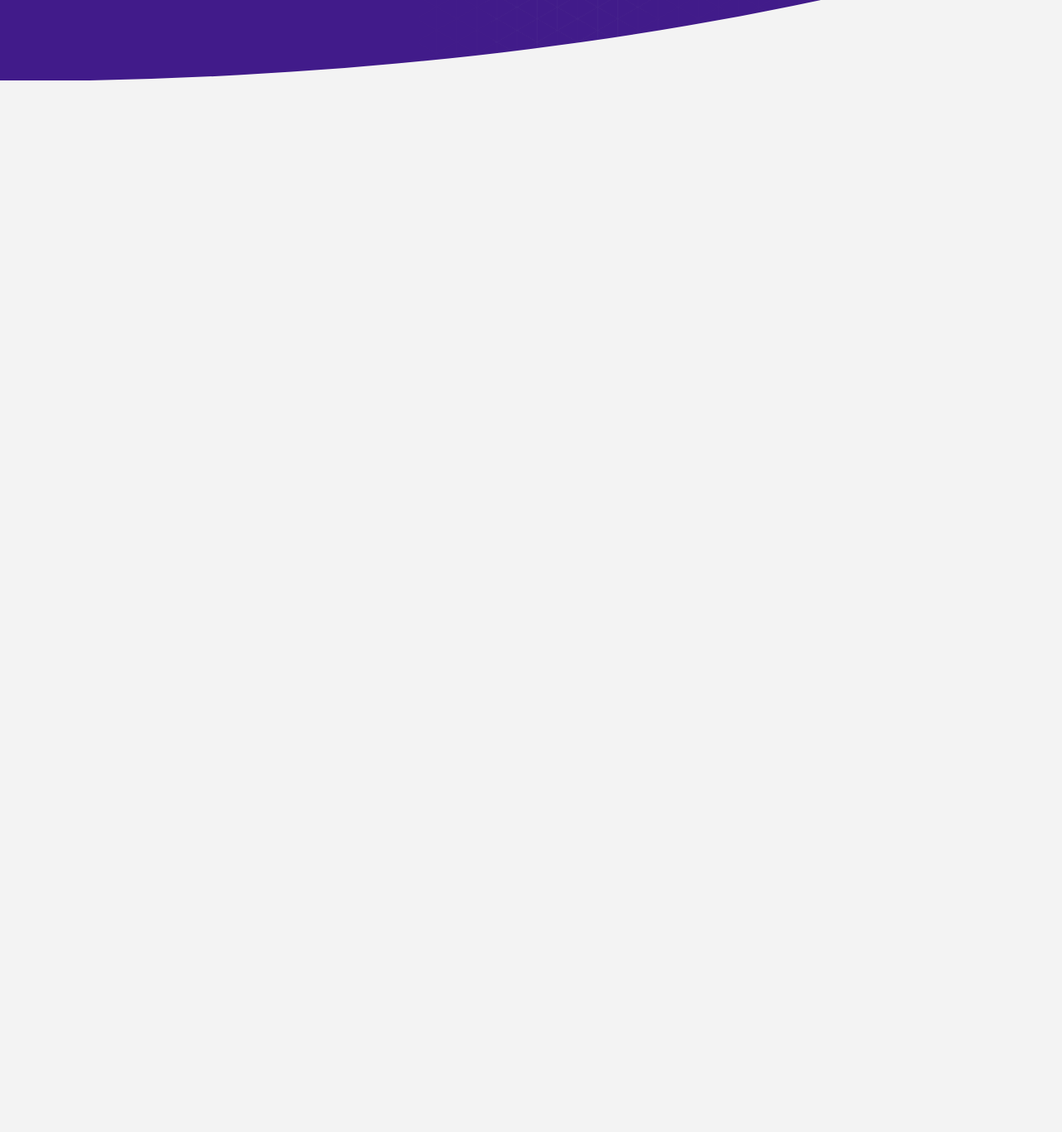
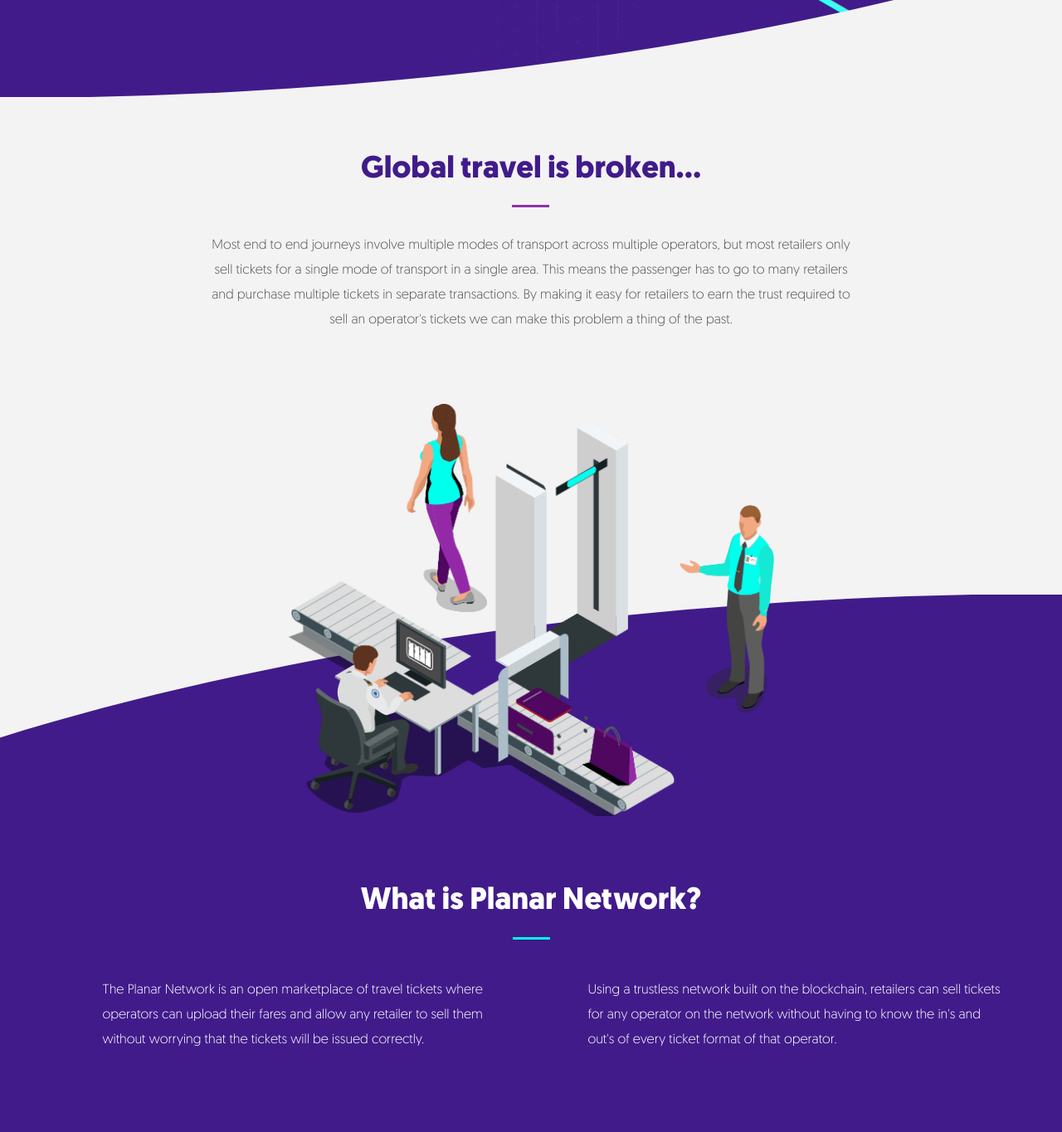
Before and after one commit to jafar70/SalamiNetwork, a plain HTML site: page index.html in a window 1280 px wide. Shown: the part 770-2135 px from the top of the page at 83% size. Before the commit the page ends 867 px from the top, so only its background shows below. Drawn offline with Linux system fonts and the light colour scheme; files whose address does not match are found by name.

Commit message:
Added introduction section

```diff
--- /dev/null
+++ b/assets/css/base/_curve.scss
@@ -0,0 +1,34 @@
+.curve-flip{
+  &:before {
+    content: "";
+    width: 100%;
+    display: block;
+    height: 220px;
+    background-image: url(../img/curve.svg);
+    background-size: contain;
+    background-color: transparent;
+    background-repeat: no-repeat;
+    background-position: right -5px bottom -1px;
+    transform: rotate(180deg);
+  }
+}
+
+
+.curve{
+  &:after {
+    content: "";
+    width: 100%;
+    display: block;
+    height: 220px;
+    z-index: 10;
+    position: relative;
+    background-image: url(../img/curve.svg);
+    background-size: contain;
+    background-color: transparent;
+    background-repeat: no-repeat;
+    background-position: right -5px bottom -1px;
+    @media (min-width: 1200px) {
+        margin-top: 60px;
+    }
+  }
+ }
--- a/assets/css/base/_main.scss
+++ b/assets/css/base/_main.scss
@@ -11,6 +11,10 @@
     background: #f3f3f3;
     font-size: 16px;
     line-height: 30px;
+}
+
+h2{
+  font-size: 37px;
 }
 
 .underline{
@@ -34,4 +38,84 @@
       }
     }
   }
+  &.underline-primary:after {
+     background-color: #8d33aa;
+  }
+  &.underline--center{
+    &:after{
+      display: block;
+      margin-left: auto;
+      margin-right: auto;
+    }
+  }
 }
+
+.introduction{
+  margin-top: 35px;
+  padding-bottom: 300px;
+  @media only screen and (max-width: 960px){
+    padding-bottom: 30%;
+  }
+  .introduction__row{
+    display: grid;
+    grid-template-columns: 66.66%;
+    justify-content: center;
+    @media only screen and (max-width: 960px) {
+        grid-template-columns: auto;
+    }
+    .introduction__text{
+      text-align: center;
+      .introduction__title{
+         font-size: 37px;
+      }
+      .introduction__description{
+
+      }
+    }
+  }
+}
+
+.whatis{
+  background-color: #411b8a;
+  padding-bottom: 80px;
+  .whatis__title{
+    color: #fff;
+    text-align: center;
+  }
+  .whatis__img-container{
+    max-width: 50%;
+    margin: 0 auto;
+    @media only screen and (max-width: 960px) {
+      max-width: 75%;
+    }
+    .whatis__img{
+      max-width: 100%;
+      position: relative;
+      margin: -450px auto 40px;
+//       @media only screen and (max-width: 960px) {
+//             margin-top: -48%;
+//       }
+    }
+  }
+  .whatis__row{
+    display: grid;
+    grid-template-columns: 1fr 1fr;
+    @media only screen and (max-width: 960px) {
+      grid-template-columns: 1fr;
+    }
+    .whatis__text{
+      padding-right: 10px;
+      padding-left: 10px;
+      margin-left: 10%;
+      @media only screen and (max-width: 960px) {
+        margin-left: 0;
+      }
+      p{
+        color: #fff;
+        @media only screen and (max-width: 960px) {
+          text-align: center;
+        }
+      }
+    }
+  }
+}
--- a/assets/css/components/_hero.scss
+++ b/assets/css/components/_hero.scss
@@ -47,23 +47,4 @@
       left: 12%;
     }
   }
-
-  &.curve{
-    &:after {
-      content: "";
-      width: 100%;
-      display: block;
-      height: 200px;
-      z-index: 10;
-      position: relative;
-      background-image: url(../img/curve.svg);
-      background-size: contain;
-      background-color: transparent;
-      background-repeat: no-repeat;
-      background-position: right -5px bottom -1px;
-      @media (min-width: 1200px) {
-          margin-top: 60px;
-      }
-    }
-  }
 }
--- a/assets/css/style.scss
+++ b/assets/css/style.scss
@@ -2,6 +2,7 @@
 @import "base/fonts";
 @import "base/headings";
 @import "base/layout";
+@import "base/curve";
 
 @import "components/nav";
 @import "components/hero";
--- a/index.html
+++ b/index.html
@@ -1,11 +1,13 @@
 <!DOCTYPE html>
 <html lang="en">
+
 <head>
   <meta charset="UTF-8">
   <meta name="viewport" content="width=device-width, initial-scale=1">
   <title>Salami Network</title>
   <link rel="stylesheet" href="assets/css/style.min.css">
 </head>
+
 <body>
   <section class="navigation">
     <div class="nav-container">
@@ -32,6 +34,7 @@
     </div>
   </section>
 
+  <!-- Home Banner -->
   <section class="hero curve">
     <div class="container">
       <div class="hero--grid-row">
@@ -43,5 +46,50 @@
     </div>
     <img src="assets/img/hero.png" alt="Hero Banner">
   </section>
+  <!-- End of Home Banner -->
+
+  <!--- Introduction --->
+  <section class="introduction">
+    <div class="container">
+      <div class="introduction__row">
+        <div class="introduction__text">
+          <h2 class="introduction__title underline underline-primary">Global travel is broken...</h2>
+          <p class="introduction__description">
+            Most end to end journeys involve multiple modes of transport across multiple operators, but most retailers only sell tickets for a single mode of transport in a single area. This means the passenger has to
+            go to many retailers and purchase multiple tickets in separate transactions. By making it easy for retailers to earn the trust required to sell an operator's tickets we can make this problem a thing of the past.
+          </p>
+        </div>
+      </div>
+    </div>
+  </section>
+  <!--- End of Introduction --->
+
+  <!--- What is --->
+  <section class="whatis curve-flip">
+    <div class="container">
+      <div class="whatis__img-container">
+        <img src="assets/img/security.png" alt="Secuirty Illustration" class="whatis__img">
+      </div>
+      <h2 class="whatis__title underline underline-secondary underline--center">
+        What is Planar Network?
+      </h2>
+      <div class="whatis__row">
+        <div class="whatis__text">
+          <p>The Planar Network is an open marketplace of travel tickets where operators can upload their fares and allow any retailer to sell them without worrying that the tickets will be issued correctly.</p>
+        </div>
+        <div class="whatis__text">
+          <p>
+            Using a trustless network built on the blockchain, retailers can sell tickets for any operator on the network without having to know the in's and out's of every ticket format of that operator.
+          </p>
+        </div>
+      </div>
+    </div>
+  </section>
+  <!--- End of What is --->
+
+
+  <script>
+  </script>
 </body>
+
 </html>
```
Also changed, not shown: assets/css/style.min.css, assets/img/security.png (added), 1 other file. Lines whose indentation alone changed are shown as unchanged.
